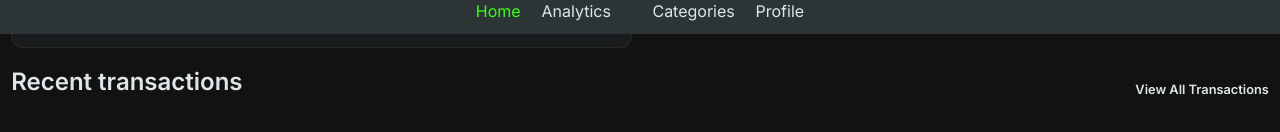
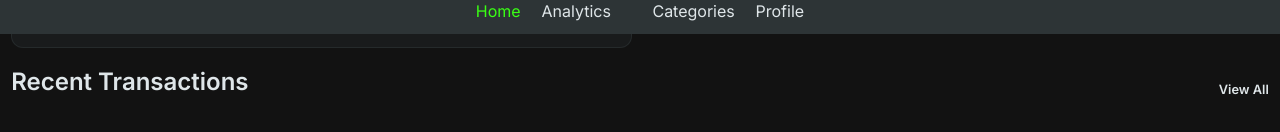
Before and after one commit to Andriamahay11master/SpendWise, a React (Vite) app: page / in a window 1280 px wide. Shown: the part 766-898 px from the top of the page. Built offline with nearby package versions, Linux system fonts and the light colour scheme.

Commit message:
init expense card

```diff
--- a/src/components/Dashboard/Dashboard.tsx
+++ b/src/components/Dashboard/Dashboard.tsx
@@ -64,9 +64,10 @@ const Dashboard = () => {
       </div>
       <div className="dashboard-transaction">
         <div className="dashboard-transaction-top">
-          <h2 className="title-h2">Recent transactions</h2>
-          <Link to="/transactions">View All Transactions</Link>
+          <h2 className="title-h2">Recent Transactions</h2>
+          <Link to="/transactions">View All</Link>
         </div>
+        <div className="dashboard-transaction-bottom"></div>
       </div>
     </div>
   );
```
Also changed, not shown: src/components/Expenses/ExpensesCard.tsx (+30 -0 lines).
